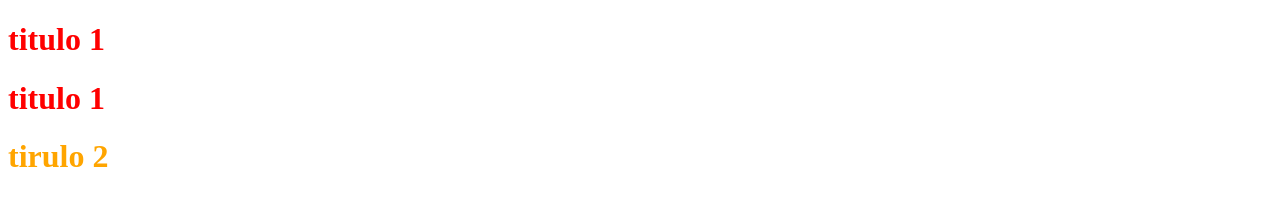
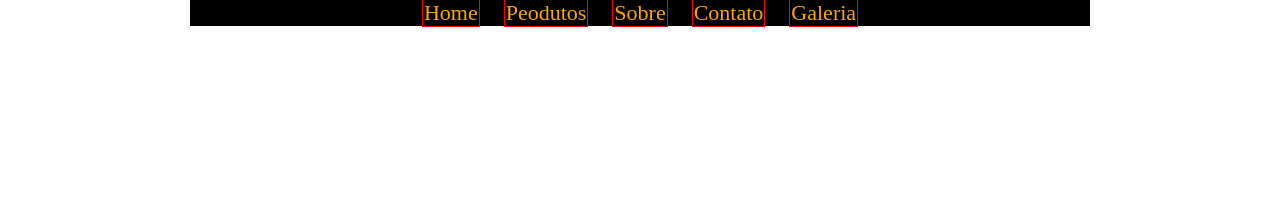
Before and after one commit to mlima3696/cursoweb, a plain HTML site: page aulas/index.html in a window 1280 px wide. Drawn offline with Linux system fonts and the light colour scheme.

Commit message:
Criando um menu básico e manipulando novas propriedades

```diff
--- a/aulas/css/style.css
+++ b/aulas/css/style.css
@@ -1,7 +1,19 @@
-.div1 h1{
-color: red;
+*{
+	margin: 0;
+	padding: 0;
+}
+.menu{
+	width: 900px;
+	background-color: black;
+	margin:  auto;
+	text-align: center;
 }
 
-.div2 h1{
+.menu > a{
+	border: 1px solid red;
+	text-decoration: none;
 	color: orange;
+	font-size: 22px;
+	margin: 0 10px;
+	padding: 1px;
 }
--- a/aulas/index.html
+++ b/aulas/index.html
@@ -6,16 +6,12 @@
 	<link rel="stylesheet" type="text/css" href="css/style.css">
 </head>
 <body>
-<body>
-	<div class="div1">
-		<h1>titulo 1</h1>
-	</div>
-	<div class="div1">
-		<h1>titulo 1</h1>
-	</div>
-	<div id="div2" class="div2">
-		<h1>tirulo 2</h1>
+	<div class="menu">
+		<a href="">Home</a>
+		<a href="">Peodutos</a>
+		<a href="">Sobre</a>
+		<a href="">Contato</a>
+		<a href="">Galeria</a>
 	</div>
 </body>
-</body>
 </html>
```
